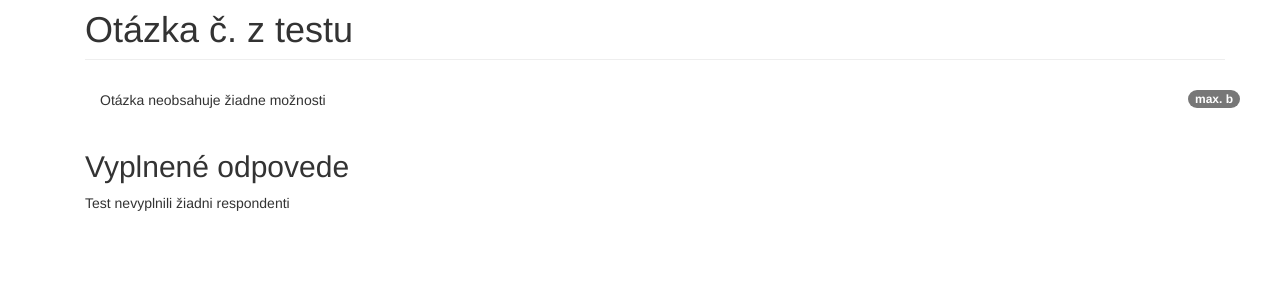
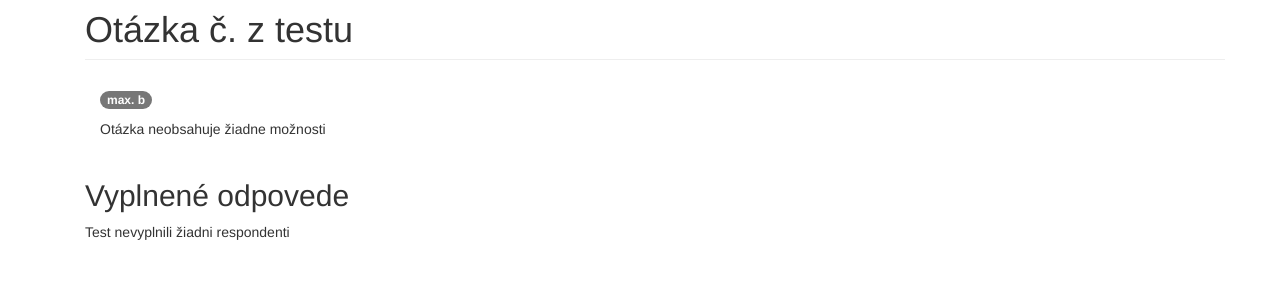
Before and after one commit to tmvst/testingo, a Python web app: template project/templates/showquestion.mako in a window 1280 px wide. Shown: the part 60-360 px from the top of the page. Run offline with Mako, Linux system fonts and the light colour scheme; the template is opened without the code that fills it, so the values that code supplies are empty; some libraries are stand-ins or nearby versions.

Commit message:
posunul som body, snad mi zajtra neodrazi B. hlavu

```diff
--- a/project/templates/showquestion.mako
+++ b/project/templates/showquestion.mako
@@ -13,10 +13,11 @@
         %endif
         <div class="control-group">
             <h4>${question.text}
-            <span class="badge pull-right">
+                <span class="badge float-left">
                 max. ${question.points}b
             </span>
             </h4>
+
             <div class="list-group">
                 % if len(answers) is 0:
                     <span> Otázka neobsahuje žiadne možnosti</span>
```
